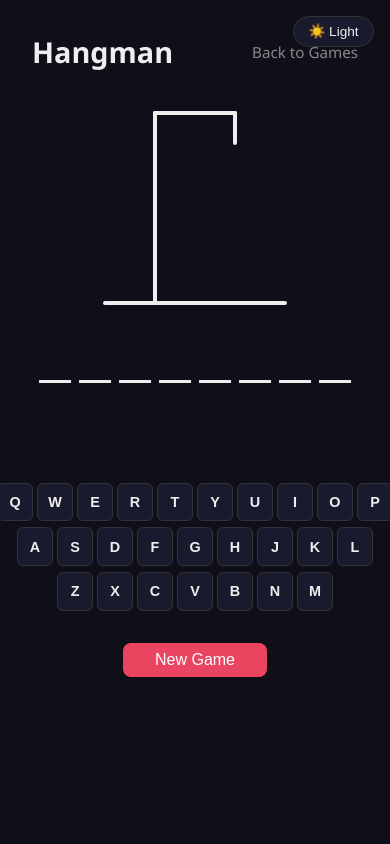
After one commit to mohleji/playing-with-claude-1, a Flask app: page /game/hangman in a window 390 px wide. The commit adds this page. Run offline with Flask 3, Linux system fonts and the light colour scheme.

Commit message:
Add Hangman game (SA-2)
Implements a browser-based Hangman game following project conventions:
- Pure-logic module (hangman.js) separate from rendering, fully testable
- SVG gallows that reveals body parts progressively (up to 6 wrong guesses)
- On-screen QWERTY keyboard plus physical keyboard support
- 30-word vocabulary, win/loss detection, New Game button
- CSS variables used for theming; responsive layout via existing game-page classes
- 10 Python route tests, 50 JS logic tests (all passing)

Jira: SA-2

Co-Authored-By: Claude Sonnet 4.6 <noreply@anthropic.com>

```diff
--- a/app.py
+++ b/app.py
@@ -4,7 +4,7 @@ from flask import Flask, render_template, abort
 
 app = Flask(__name__)
 
-VALID_GAMES = {'tictactoe', 'snake'}
+VALID_GAMES = {'tictactoe', 'snake', 'hangman'}
 
 
 @app.route("/")
@@ -22,6 +22,12 @@ def index() -> str:
             "description": "Guide the snake and eat to grow",
             "icon": "snake.svg",
         },
+        {
+            "name": "Hangman",
+            "slug": "hangman",
+            "description": "Guess the hidden word letter by letter",
+            "icon": "hangman.svg",
+        },
     ]
     return render_template("index.html", games=games)
 
--- a/static/css/style.css
+++ b/static/css/style.css
@@ -208,6 +208,120 @@ body {
     outline-offset: 2px;
 }
 
+/* ===== Hangman Game ===== */
+.hangman__gallows {
+    width: 200px;
+    height: 210px;
+    stroke: var(--color-text);
+    stroke-width: 4;
+    stroke-linecap: round;
+    fill: none;
+    margin-bottom: var(--spacing-md);
+}
+
+.hangman__gallows .hangman-part {
+    stroke: var(--color-primary);
+}
+
+.hangman__word {
+    display: flex;
+    flex-wrap: wrap;
+    gap: var(--spacing-sm);
+    justify-content: center;
+    margin: var(--spacing-md) 0;
+}
+
+.hangman__letter {
+    display: inline-flex;
+    align-items: center;
+    justify-content: center;
+    width: 2rem;
+    height: 2.4rem;
+    border-bottom: 3px solid var(--color-text);
+    font-size: 1.4rem;
+    font-weight: 700;
+    text-transform: uppercase;
+    color: var(--color-text);
+    transition: color 0.2s;
+}
+
+.hangman__letter--revealed {
+    color: var(--color-primary);
+}
+
+.hangman__message {
+    min-height: 1.8rem;
+    font-size: 1.2rem;
+    font-weight: 600;
+    margin: var(--spacing-sm) 0;
+}
+
+.hangman__message--win {
+    color: #4caf50;
+}
+
+.hangman__message--lose {
+    color: var(--color-primary);
+}
+
+.hangman__guessed {
+    min-height: 1.4rem;
+    font-size: 0.9rem;
+    color: var(--color-text-muted);
+    margin-bottom: var(--spacing-md);
+}
+
+.hangman__keyboard {
+    display: flex;
+    flex-direction: column;
+    align-items: center;
+    gap: 0.4rem;
+    margin-bottom: var(--spacing-md);
+}
+
+.hangman__keyboard-row {
+    display: flex;
+    gap: 0.3rem;
+}
+
+.hangman__key {
+    width: 2.2rem;
+    height: 2.4rem;
+    border: 1px solid var(--color-border);
+    border-radius: 6px;
+    background: var(--color-surface);
+    color: var(--color-text);
+    font-size: 0.9rem;
+    font-weight: 600;
+    text-transform: uppercase;
+    cursor: pointer;
+    transition: background 0.15s, border-color 0.15s, opacity 0.15s;
+}
+
+.hangman__key:hover:not(:disabled) {
+    background: var(--color-surface-hover);
+    border-color: var(--color-primary);
+}
+
+.hangman__key:disabled {
+    cursor: default;
+    opacity: 0.5;
+}
+
+.hangman__key--correct {
+    background: #2e7d32 !important;
+    border-color: #4caf50 !important;
+    color: #fff !important;
+    opacity: 1 !important;
+}
+
+.hangman__key--wrong {
+    background: #6d1f1f !important;
+    border-color: var(--color-primary) !important;
+    color: #fff !important;
+    opacity: 1 !important;
+}
+
 /* ===== Responsive ===== */
 @media (max-width: 600px) {
     .landing__title {
--- /dev/null
+++ b/static/js/hangman.js
@@ -0,0 +1,284 @@
+/**
+ * Hangman Game — Game Arcade
+ *
+ * Classic word-guessing game. Game logic is separated from rendering
+ * for testability.
+ */
+
+/* ===== Game Logic (pure functions — no DOM access) ===== */
+
+const MAX_WRONG_GUESSES = 6;
+
+const WORDS = [
+    'javascript', 'python', 'hangman', 'programming', 'keyboard',
+    'browser', 'canvas', 'function', 'variable', 'framework',
+    'developer', 'algorithm', 'database', 'interface', 'component',
+    'terminal', 'recursion', 'iterator', 'prototype', 'callback',
+    'adventure', 'elephant', 'universe', 'mountain', 'calendar',
+    'platinum', 'creative', 'umbrella', 'paradise', 'champion',
+];
+
+/**
+ * Select a random word from the word list.
+ * @returns {string} Lowercase word
+ */
+function pickWord() {
+    return WORDS[Math.floor(Math.random() * WORDS.length)];
+}
+
+/**
+ * Create a fresh game state for the given word.
+ * @param {string} word
+ * @returns {object} Initial game state
+ */
+function createGameState(word) {
+    return {
+        word: word.toLowerCase(),
+        guessed: new Set(),
+        wrongCount: 0,
+        status: 'playing', // 'playing' | 'won' | 'lost'
+    };
+}
+
+/**
+ * Return true when all letters in the word have been guessed.
+ * @param {string} word
+ * @param {Set<string>} guessed
+ * @returns {boolean}
+ */
+function isWordComplete(word, guessed) {
+    return [...word].every(letter => guessed.has(letter));
+}
+
+/**
+ * Process a letter guess against the current state.
+ * Returns a new state object (does not mutate the input).
+ * Returns null if the guess is invalid (already guessed or not a letter).
+ *
+ * @param {object} state
+ * @param {string} letter  Single lowercase letter
+ * @returns {object|null}
+ */
+function makeGuess(state, letter) {
+    if (state.status !== 'playing') return null;
+    if (!/^[a-z]$/.test(letter)) return null;
+    if (state.guessed.has(letter)) return null;
+
+    const newGuessed = new Set(state.guessed);
+    newGuessed.add(letter);
+
+    const isCorrect = state.word.includes(letter);
+    const newWrongCount = isCorrect ? state.wrongCount : state.wrongCount + 1;
+
+    let newStatus = 'playing';
+    if (isWordComplete(state.word, newGuessed)) {
+        newStatus = 'won';
+    } else if (newWrongCount >= MAX_WRONG_GUESSES) {
+        newStatus = 'lost';
+    }
+
+    return {
+        word: state.word,
+        guessed: newGuessed,
+        wrongCount: newWrongCount,
+        status: newStatus,
+    };
+}
+
+/**
+ * Build the display array for the word — revealed letters shown, others as null.
+ * @param {string} word
+ * @param {Set<string>} guessed
+ * @returns {Array<string|null>}
+ */
+function getWordDisplay(word, guessed) {
+    return [...word].map(letter => (guessed.has(letter) ? letter : null));
+}
+
+// Expose pure logic for testing in Node.js
+if (typeof module !== 'undefined' && module.exports) {
+    module.exports = {
+        HangmanLogic: {
+            MAX_WRONG_GUESSES,
+            WORDS,
+            pickWord,
+            createGameState,
+            isWordComplete,
+            makeGuess,
+            getWordDisplay,
+        },
+    };
+}
+
+/* ===== Rendering ===== */
+
+/** SVG path commands for each stage of the hangman (0 = gallows only, 6 = full figure) */
+const HANGMAN_PARTS = [
+    // Stage 1: head
+    { tag: 'circle', attrs: { cx: '140', cy: '60', r: '20' } },
+    // Stage 2: body
+    { tag: 'line', attrs: { x1: '140', y1: '80', x2: '140', y2: '140' } },
+    // Stage 3: left arm
+    { tag: 'line', attrs: { x1: '140', y1: '95', x2: '110', y2: '120' } },
+    // Stage 4: right arm
+    { tag: 'line', attrs: { x1: '140', y1: '95', x2: '170', y2: '120' } },
+    // Stage 5: left leg
+    { tag: 'line', attrs: { x1: '140', y1: '140', x2: '110', y2: '175' } },
+    // Stage 6: right leg
+    { tag: 'line', attrs: { x1: '140', y1: '140', x2: '170', y2: '175' } },
+];
+
+/** DOM element references */
+let svgEl, wordDisplayEl, guessedEl, messageEl, restartBtn, keyboardEl;
+
+/** Current game state */
+let state;
+
+/**
+ * Update the SVG gallows to show the correct number of body parts.
+ */
+function renderGallows() {
+    // Remove all previously drawn body parts (keep the gallows structure)
+    svgEl.querySelectorAll('.hangman-part').forEach(el => el.remove());
+
+    for (let i = 0; i < state.wrongCount; i++) {
+        const part = HANGMAN_PARTS[i];
+        const el = document.createElementNS('http://www.w3.org/2000/svg', part.tag);
+        for (const [attr, val] of Object.entries(part.attrs)) {
+            el.setAttribute(attr, val);
+        }
+        el.classList.add('hangman-part');
+        svgEl.appendChild(el);
+    }
+}
+
+/**
+ * Update the word display row (blanks and revealed letters).
+ */
+function renderWordDisplay() {
+    const display = getWordDisplay(state.word, state.guessed);
+    wordDisplayEl.innerHTML = display.map(letter => `
+        <span class="hangman__letter ${letter ? 'hangman__letter--revealed' : ''}">
+            ${letter ?? ''}
+        </span>
+    `).join('');
+}
+
+/**
+ * Update the on-screen keyboard — mark letters as correct, wrong, or unused.
+ */
+function renderKeyboard() {
+    keyboardEl.querySelectorAll('.hangman__key').forEach(btn => {
+        const letter = btn.dataset.letter;
+        btn.disabled = state.guessed.has(letter) || state.status !== 'playing';
+        if (state.guessed.has(letter)) {
+            const isCorrect = state.word.includes(letter);
+            btn.classList.toggle('hangman__key--correct', isCorrect);
+            btn.classList.toggle('hangman__key--wrong', !isCorrect);
+        }
+    });
+}
+
+/**
+ * Show/hide the end-of-game message.
+ */
+function renderMessage() {
+    if (state.status === 'won') {
+        messageEl.textContent = 'You won!';
+        messageEl.className = 'hangman__message hangman__message--win';
+    } else if (state.status === 'lost') {
+        messageEl.textContent = `Game over — the word was "${state.word}"`;
+        messageEl.className = 'hangman__message hangman__message--lose';
+    } else {
+        messageEl.textContent = '';
+        messageEl.className = 'hangman__message';
+    }
+}
+
+/**
+ * Render the set of already-guessed letters (summary line).
+ */
+function renderGuessedLetters() {
+    const wrong = [...state.guessed].filter(l => !state.word.includes(l));
+    guessedEl.textContent = wrong.length > 0 ? `Wrong guesses: ${wrong.join(', ')}` : '';
+}
+
+/**
+ * Full render pass — call after every state change.
+ */
+function render() {
+    renderGallows();
+    renderWordDisplay();
+    renderKeyboard();
+    renderGuessedLetters();
+    renderMessage();
+}
+
+/**
+ * Handle a letter guess from the keyboard UI or physical keyboard.
+ * @param {string} letter
+ */
+function handleGuess(letter) {
+    const newState = makeGuess(state, letter);
+    if (newState === null) return;
+    state = newState;
+    render();
+}
+
+/**
+ * Start (or restart) a new game.
+ */
+function startGame() {
+    state = createGameState(pickWord());
+    render();
+}
+
+/**
+ * Handle physical keyboard input.
+ * @param {KeyboardEvent} e
+ */
+function onKeyDown(e) {
+    if (e.metaKey || e.ctrlKey || e.altKey) return;
+    const letter = e.key.toLowerCase();
+    handleGuess(letter);
+}
+
+/**
+ * Initialise the game when the DOM is ready.
+ */
+function init() {
+    svgEl = document.getElementById('hangman-svg');
+    wordDisplayEl = document.getElementById('hangman-word');
+    guessedEl = document.getElementById('hangman-guessed');
+    messageEl = document.getElementById('hangman-message');
+    restartBtn = document.getElementById('restart');
+    keyboardEl = document.getElementById('hangman-keyboard');
+
+    // Build on-screen keyboard
+    const rows = ['qwertyuiop', 'asdfghjkl', 'zxcvbnm'];
+    rows.forEach(row => {
+        const rowEl = document.createElement('div');
+        rowEl.className = 'hangman__keyboard-row';
+        [...row].forEach(letter => {
+            const btn = document.createElement('button');
+            btn.className = 'hangman__key';
+            btn.textContent = letter;
+            btn.dataset.letter = letter;
+            btn.addEventListener('click', () => handleGuess(letter));
+            rowEl.appendChild(btn);
+        });
+        keyboardEl.appendChild(rowEl);
+    });
+
+    restartBtn.addEventListener('click', startGame);
+    document.addEventListener('keydown', onKeyDown);
+    window.addEventListener('unload', () => {
+        document.removeEventListener('keydown', onKeyDown);
+    });
+
+    startGame();
+}
+
+if (typeof document !== 'undefined') {
+    document.addEventListener('DOMContentLoaded', init);
+}
--- /dev/null
+++ b/templates/hangman.html
@@ -0,0 +1,47 @@
+<!DOCTYPE html>
+<html lang="en">
+<head>
+    <meta charset="UTF-8">
+    <meta name="viewport" content="width=device-width, initial-scale=1.0">
+    <title>Hangman — Game Arcade</title>
+    <link rel="stylesheet" href="{{ url_for('static', filename='css/style.css') }}">
+    <script src="{{ url_for('static', filename='js/theme.js') }}"></script>
+</head>
+<body>
+    <button id="theme-toggle" class="theme-toggle">☀️ Light</button>
+    <main class="game-page">
+        <header class="game-page__header">
+            <h1 class="game-page__title">Hangman</h1>
+            <a href="{{ url_for('index') }}" class="game-page__back">Back to Games</a>
+        </header>
+
+        <!-- Gallows SVG -->
+        <svg id="hangman-svg"
+             class="hangman__gallows"
+             viewBox="0 0 200 210"
+             aria-label="Hangman diagram"
+             xmlns="http://www.w3.org/2000/svg">
+            <!-- Gallows structure (always visible) -->
+            <line x1="10" y1="200" x2="190" y2="200"/>
+            <line x1="60"  y1="200" x2="60"  y2="10"/>
+            <line x1="60"  y1="10"  x2="140" y2="10"/>
+            <line x1="140" y1="10"  x2="140" y2="40"/>
+        </svg>
+
+        <!-- Word display -->
+        <div id="hangman-word" class="hangman__word" aria-live="polite"></div>
+
+        <!-- Status / message -->
+        <p id="hangman-message" class="hangman__message" aria-live="assertive"></p>
+
+        <!-- Wrong guesses list -->
+        <p id="hangman-guessed" class="hangman__guessed" aria-live="polite"></p>
+
+        <!-- On-screen keyboard -->
+        <div id="hangman-keyboard" class="hangman__keyboard" role="group" aria-label="Letter keyboard"></div>
+
+        <button id="restart" class="game-page__restart">New Game</button>
+    </main>
+    <script src="{{ url_for('static', filename='js/hangman.js') }}"></script>
+</body>
+</html>
```
Also changed, not shown: static/js/tests/hangman.test.js (added, +195 -0 lines), tests/test_app.py (+17 -0 lines), static/images/hangman.svg (added).
